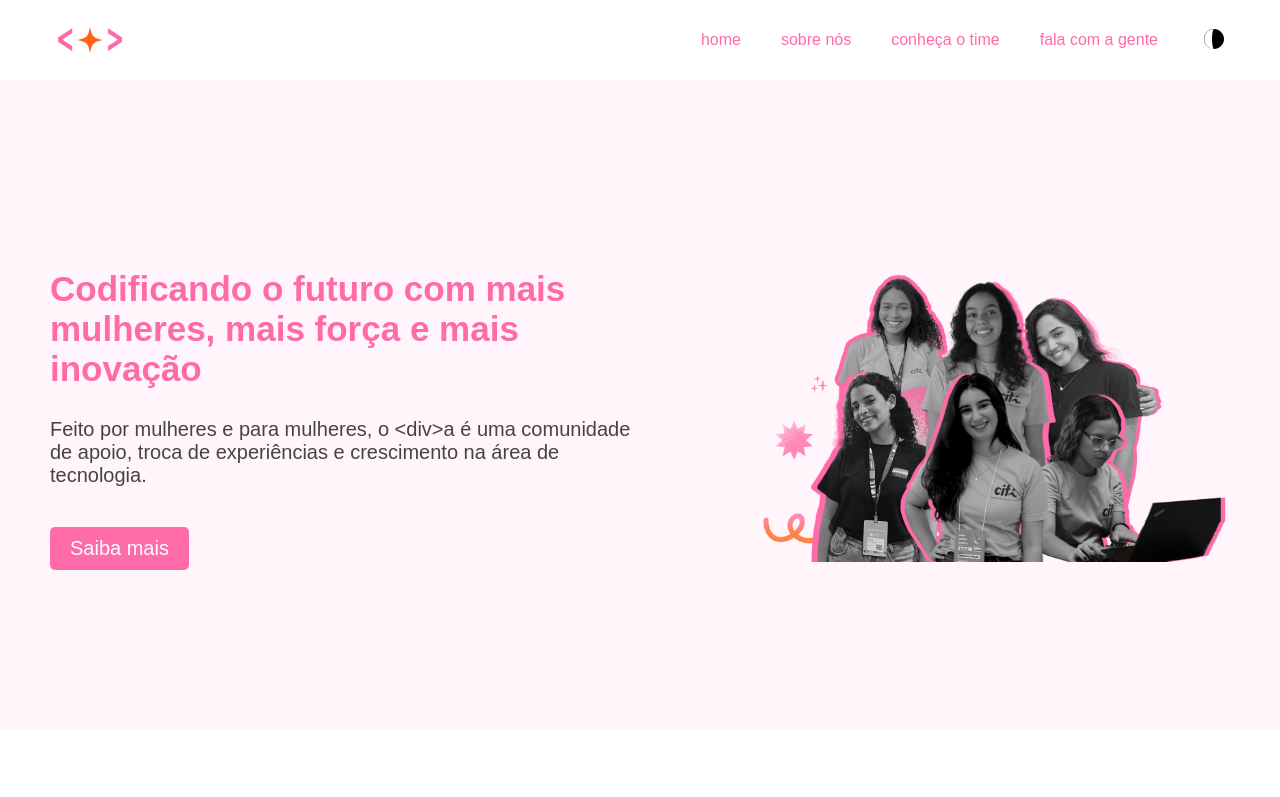
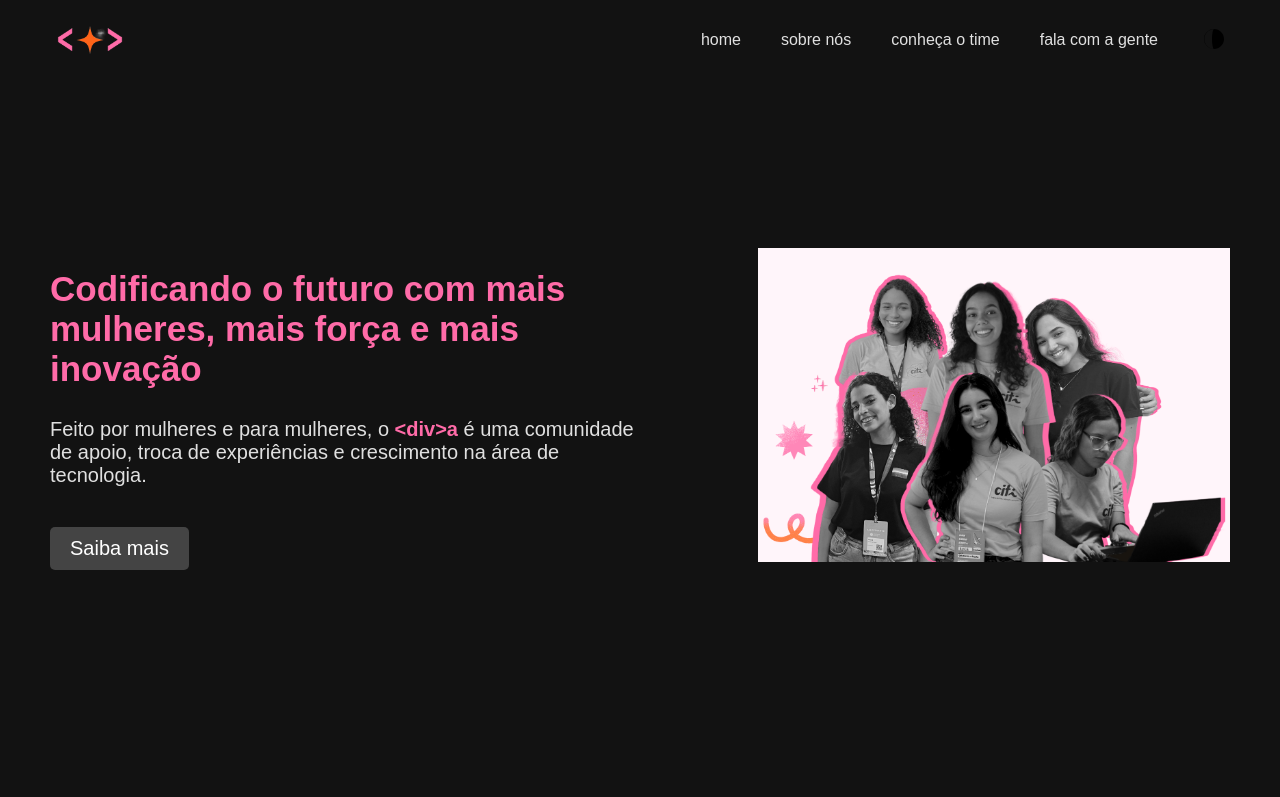
Before and after one commit to Beatriz-dos-Anjos/minicurso-diva-2.0, a plain HTML site: page index.html in a window 1280 px wide. Both pictures are taken after a click on the button 1214 px from the left and 40 px from the top of the page. Shown: the top 797 px of the page. Drawn offline with Linux system fonts and the light colour scheme.

Commit message:
ajeitando o dark-mode

```diff
--- a/dark-mode.js
+++ b/dark-mode.js
@@ -1,6 +1,7 @@
-const themeButton = document.getElementById("theme-button");
+document.getElementById('theme-button').addEventListener('click', function() {
 
-themeButton.addEventListener("click", () => {
-  document.body.classList.toggle("dark-mode");
-  console.log("clicado");
+  document.body.classList.toggle('dark-mode');
+  document.querySelectorAll('*').forEach(function(element) {
+    element.classList.toggle('dark-mode');
+  });
 });
--- a/index.html
+++ b/index.html
@@ -21,13 +21,15 @@
         <button id="theme-button">
           <img src="./assets/moon.svg" alt="tema escuro" width="20" />
         </button>
+        <script src="./dark-mode.js"></script>
+
       </div>
     </nav>
 
     <section class="main">
       <div class="text">
         <h1>Codificando o futuro com mais mulheres, mais força e mais inovação</h1>
-        <p>Feito por mulheres e para mulheres, o <span>&lt;div&gt;a</span> é uma comunidade de apoio, troca de experiências e crescimento na área de tecnologia.</p>
+        <p>Feito por mulheres e para mulheres, o <span class="highlight">&lt;div&gt;a</span> é uma comunidade de apoio, troca de experiências e crescimento na área de tecnologia.</p>
         <a href='https://www.instagram.com/diva.citi' target="_blank"><button class="my-story">Saiba mais</button> </a>
       </div>
       <img id="picture" src="./assets/divas.png" alt="diva" />
@@ -42,7 +44,7 @@
           <p>CTO</p>
         </div>
         <div class="card">
-          <img src="./assets/rafa.jpg" alt="thaís" />
+          <img src="./assets/thais.jpg" alt="thaís" />
           <h3>Thaís Neves</h3>
           <p>gerente de software</p>
         </div>
--- a/style.css
+++ b/style.css
@@ -53,6 +53,11 @@ a {
   font-size: 20px;
   margin-top: 20px;
   color: #444;
+}
+
+.text .highlight {
+  color: #ff6ba8;
+  font-weight: bold;
 }
 
 .my-story {
@@ -115,10 +120,17 @@ footer {
   cursor: pointer;
 }
 
+/* Dark Mode */
+
 .dark-mode {
   background-color: #121212;
   color: #e0e0e0;
 }
+
+.dark-mode .theme-button {
+  color: #ff6ba8;
+}
+
 
 .dark-mode header {
   background-color: #333;
@@ -128,3 +140,11 @@ footer {
   background-color: #444;
   color: white;
 }
+
+.dark-mode p{
+  color: #e0e0e0;
+}
+
+.dark-mode .highlight {
+  color: #ff6ba8;
+}
```
Also changed, not shown: assets/faby.jpg, assets/thais.jpg (added).
